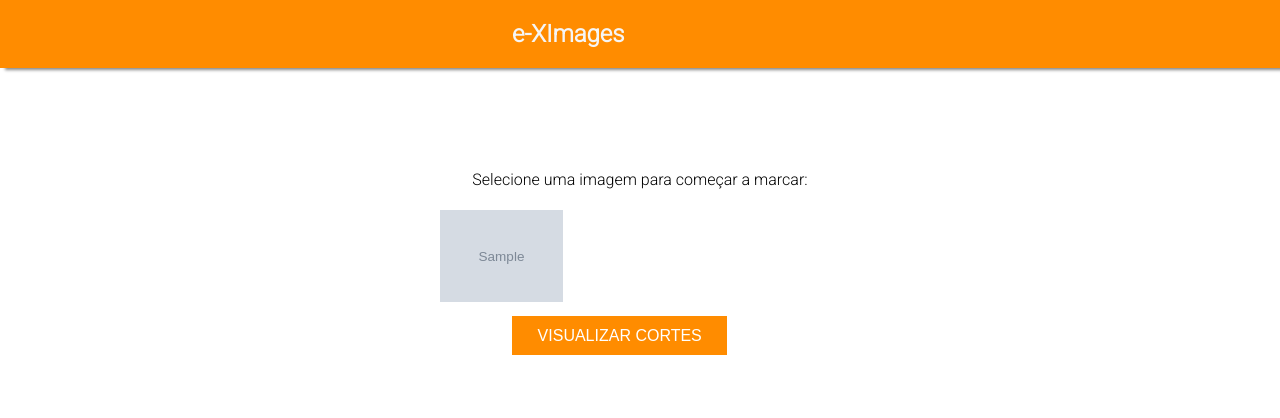
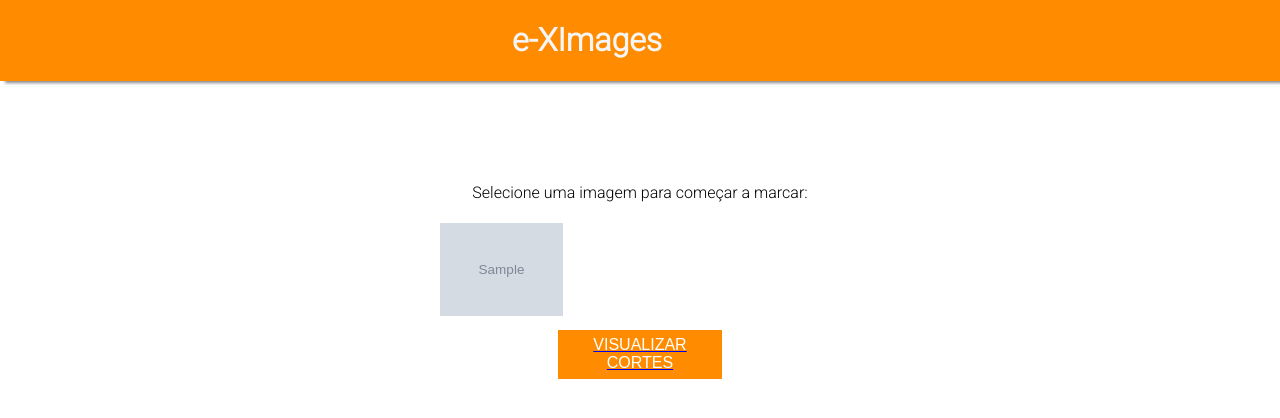
Before and after one commit to niveamartins/e-XImages, a Flask app: template templates/index.html in a window 1280 px wide. Shown: the top 418 px of the page. Run offline with Flask 2, Linux system fonts and the light colour scheme; the template is opened without the code that fills it: most values are stand-ins (such as "Sample title", 1, 10 or a date in 2020); grey boxes marked "Sample" are stand-in pictures.

Commit message:
começando o webcomponents

```diff
--- a/static/css/main.css
+++ b/static/css/main.css
@@ -10,7 +10,7 @@
 
 }
 
-nav {
+nav-bar {
     background-color: darkorange;
     box-shadow: 5px 2px 3px #888888;
     display: flex;
@@ -22,9 +22,6 @@
     text-decoration: none;
     font-size: 100%;
 }
-nav a {
-    display: inline;
-}
 
 button {
     background-color: darkorange;
@@ -35,12 +32,6 @@
     font-size: medium;
     color: white;
     display: block;
-}
-
-a {
-    width: 20%;
-    text-decoration: none;
-    color: whitesmoke;
 }
 
 .instructions {
--- /dev/null
+++ b/static/js/components/navbar.js
@@ -0,0 +1,33 @@
+// In this doc, we gonna set the nav-bar component.
+
+class NavBar extends HTMLElement {
+    connectedCallback() {
+
+        // Setting the Shadow DOM.
+        const shadow = this.attachShadow({ mode: 'open'})
+
+        // Defining a link to return to home page.
+        const link = document.createElement('a')
+        link.href = '/'
+
+        // Putting a title
+        const title = document.createElement('h1')
+        title.textContent = 'e-XImages'
+
+        // Setting a CSS to the link
+        const style = document.createElement('style')
+        style.textContent = "a { width: 20%; text-decoration: none; color: whitesmoke;}"
+
+        // Appending the title to the link.
+        link.appendChild(title)
+
+        // Appending everything to the page.
+        shadow.appendChild(link)
+        shadow.appendChild(style)
+
+
+    }
+
+}
+
+customElements.define('nav-bar', NavBar);
--- a/templates/base.html
+++ b/templates/base.html
@@ -5,16 +5,12 @@
     <meta name="viewport" content="width=device-width, initial-scale=1.0">
     <link rel="stylesheet" href="{{ url_for('static', filename='css/main.css')}}">
     <link href="https://fonts.googleapis.com/css2?family=Roboto:wght@300&display=swap" rel="stylesheet">
-
+    <script type="text/javascript" src="/static/js/components/navbar.js"></script>
     {% block head %}{% endblock %}
 
 </head>
 <body>
-    <nav>
-        <a href="/" >
-            <h1 class="pageTitle">e-XImages</h1>
-        </a>
-    </nav>
+    <nav-bar></nav-bar>
     {% block body %}{% endblock %}
 </body>
 </html>
--- a/templates/image.html
+++ b/templates/image.html
@@ -1,7 +1,7 @@
 {% extends 'base.html' %}
 
 {% block head %}
-    <script type="text/javascript" src="{{ url_for('static', filename='js/image.js') }}"></script>
+    <script type="text/javascript" src="{{ url_for('static', filename='js/components/navbar.js') }}"></script>
 {% endblock %}
 
 {% block body %}
```
